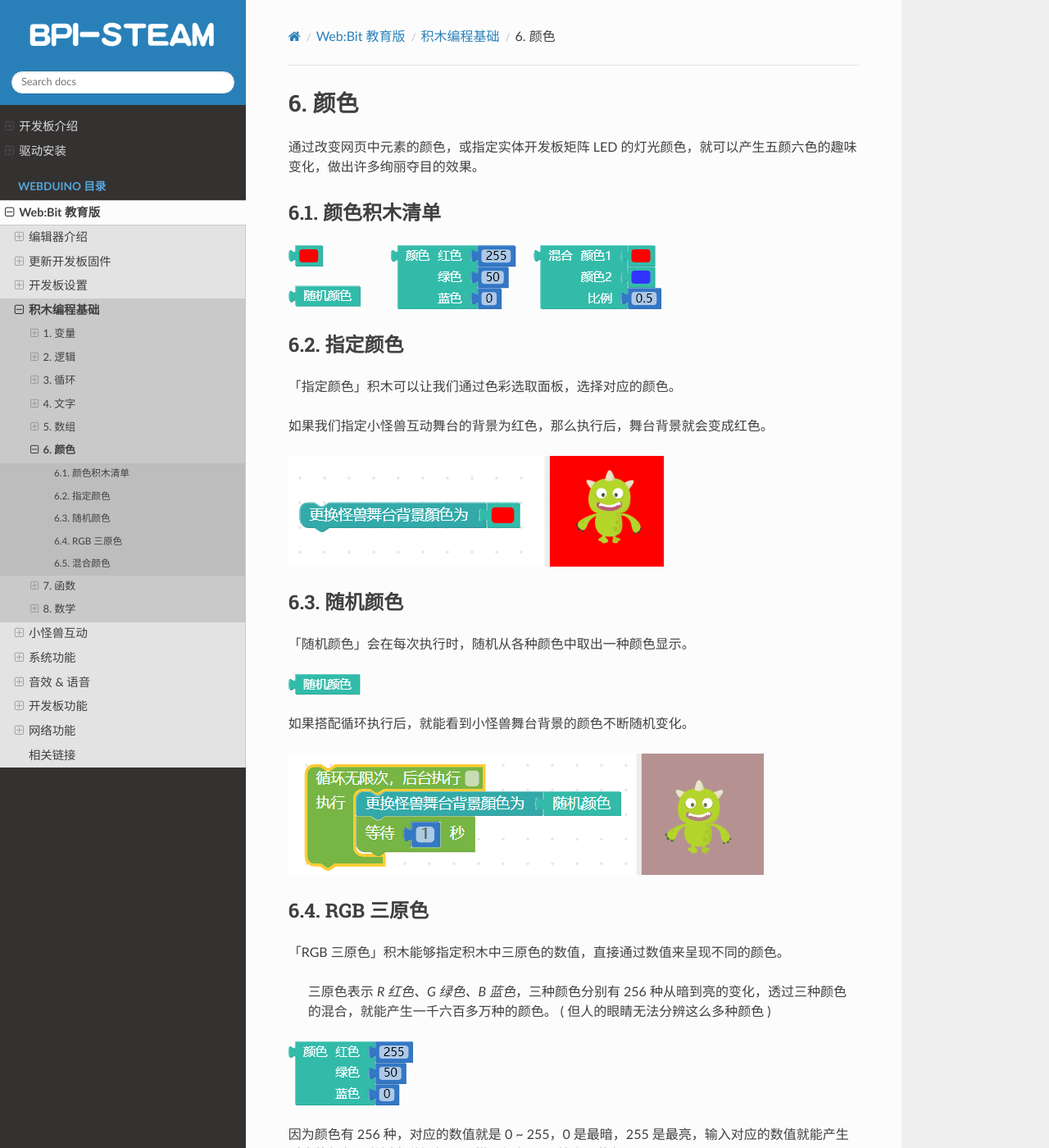
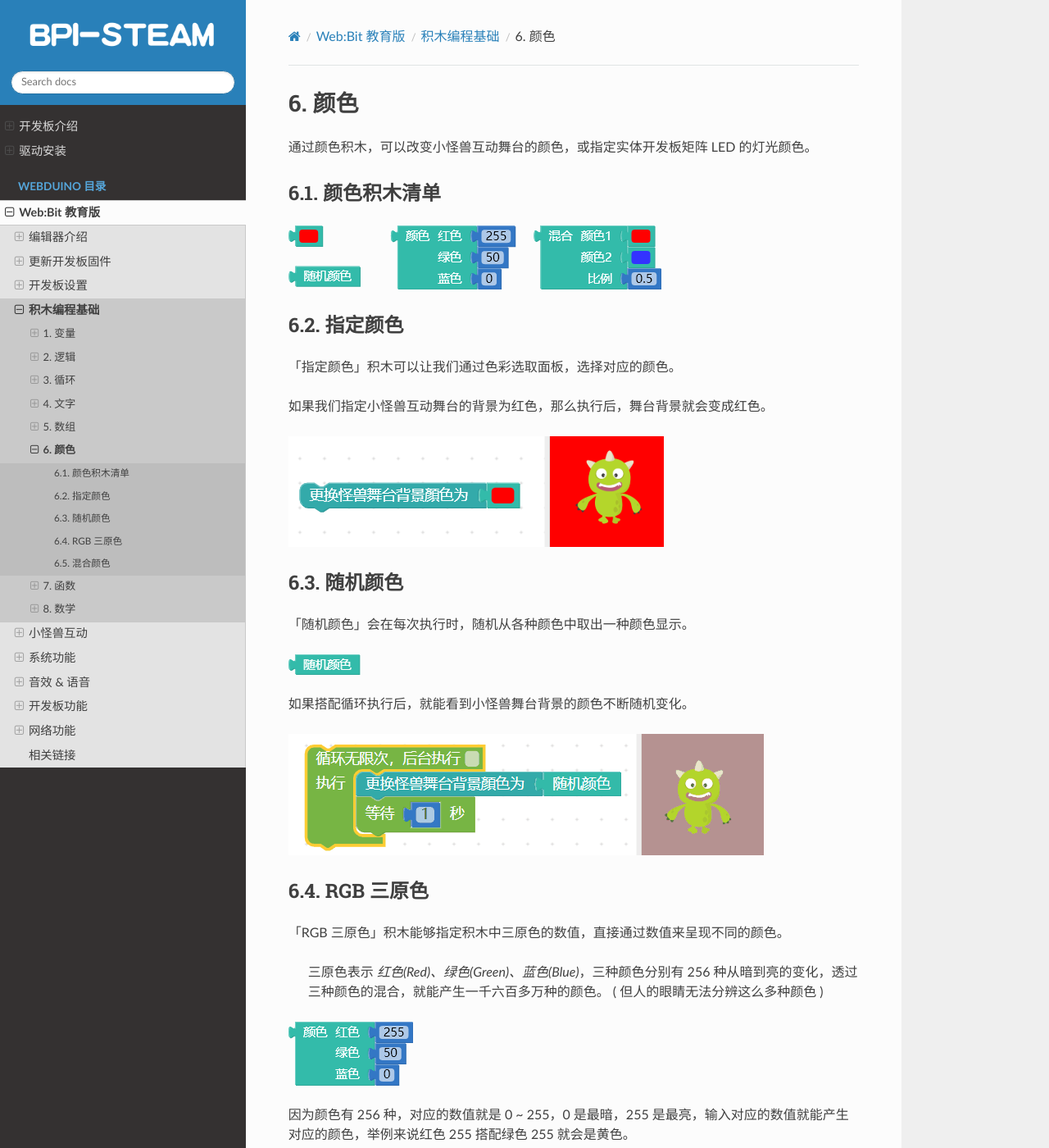
Before and after one commit to BPI-STEAM/simplified_webbit_docs, a Sphinx documentation site: the page built from source/webduino/tutorials/basic/color.md, in a window 1280 px wide and 1400 px high. Shown: the whole window at 82% size. Built offline with Sphinx 7.4.7 and the Read the Docs theme 2.0.0, drawn with Linux system fonts in a browser that asks for light colours; pages that are not in the unit, such as notebooks, are missing from menus.

Commit message:
Update color.md

```diff
--- a/source/webduino/tutorials/basic/color.md
+++ b/source/webduino/tutorials/basic/color.md
@@ -1,6 +1,6 @@
 ## 颜色
 
-通过改变网页中元素的颜色，或指定实体开发板矩阵 LED 的灯光颜色，就可以产生五颜六色的趣味变化，做出许多绚丽夺目的效果。
+通过颜色积木，可以改变小怪兽互动舞台的颜色，或指定实体开发板矩阵 LED 的灯光颜色。
 
 ### 颜色积木清单
 
@@ -28,7 +28,7 @@
 
 「RGB 三原色」积木能够指定积木中三原色的数值，直接通过数值来呈现不同的颜色。
 
-> 三原色表示 *R 红色、G 绿色、B 蓝色*，三种颜色分别有 256 种从暗到亮的变化，透过三种颜色的混合，就能产生一千六百多万种的颜色。 ( 但人的眼睛无法分辨这么多种颜色 )
+> 三原色表示 *红色(Red)、绿色(Green)、蓝色(Blue)*，三种颜色分别有 256 种从暗到亮的变化，透过三种颜色的混合，就能产生一千六百多万种的颜色。 ( 但人的眼睛无法分辨这么多种颜色 )
 
 ![](color/upload_257fcab98503c20529714b930af799f2.png)
 
```
